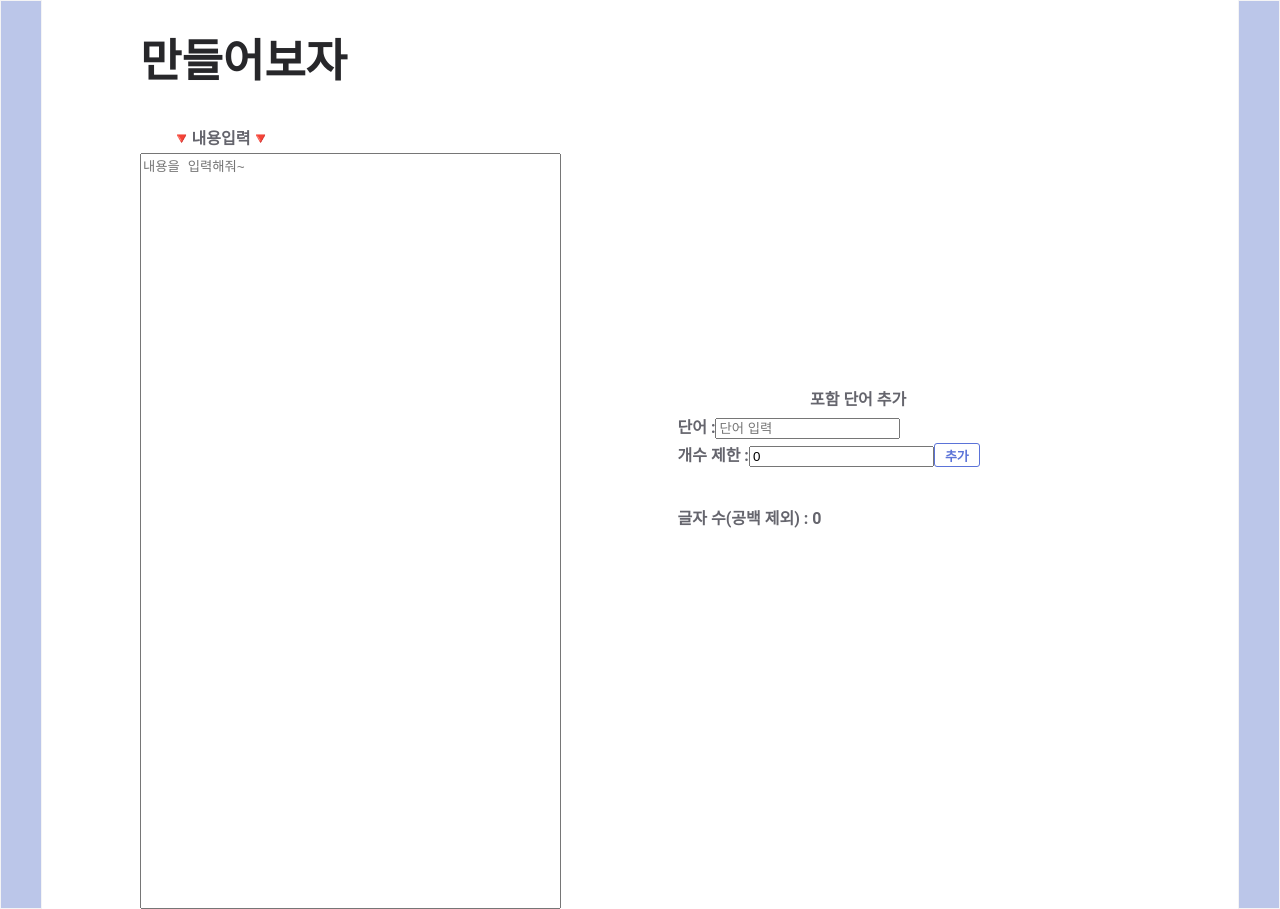
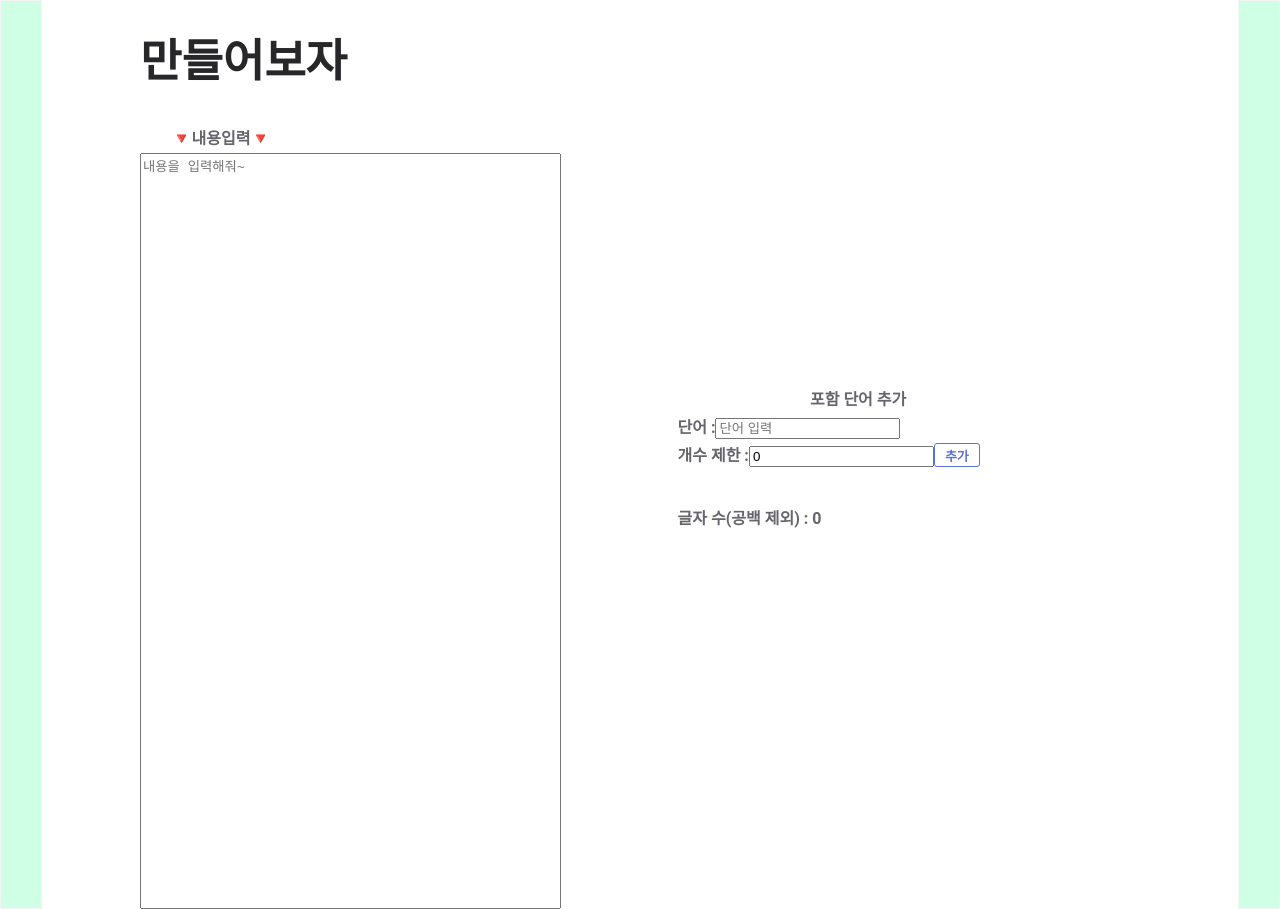
Before and after one commit to june152/word_frequency, a React (Create React App) app: page / in a window 1280 px wide. Built offline with nearby package versions, Linux system fonts and the light colour scheme.

Commit message:
민초색으로 변경 ㅡㅡ

```diff
--- a/src/App.css
+++ b/src/App.css
@@ -36,13 +36,13 @@
 .page-content:before {
   left: 0;
   z-index: 1;
-  background-color: #2447b84f;
+  background-color: #cfffe5;
 }
 
 .page-content:after {
   right: 0;
   z-index: 1;
-  background-color: #2447b84f;
+  background-color: #cfffe5;
 }
 
 .content-wrapper {
@@ -65,19 +65,6 @@
   line-height: 28px;
   width: 70%;
   margin-top: 25px;
-}
-
-.page-footer {
-  position: block;
-  background-color: #2447b84f;
-}
-
-.page-footer::before {
-  content: "";
-  position: absolute;
-  left: 0;
-  right: 0;
-  border-top: 2px solid var(--tertiary-color);
 }
 
 button.close {
--- a/src/App.tsx
+++ b/src/App.tsx
@@ -8,7 +8,6 @@ interface WordForm {
 }
 
 function App() {
-  const [inputText, setInputText] = useState("")
   const [inputWord, setInputWord] = useState("")
   const [textLength, setTextLength] = useState(0)
   const [textNumLimit, setTextNumLimit] = useState(0)
@@ -97,7 +96,6 @@ function App() {
                             let spaceDel = (e.target.value).split(" ").join("")
                             let enterDel = spaceDel.split("\n").join("")
                             setTextLength(enterDel.length)
-                            setInputText(e.target.value)
                             wordCheck(e.target.value)
                             // console.log("글자 수(공백제외) : ", enterDel.length)
                           }}
```
